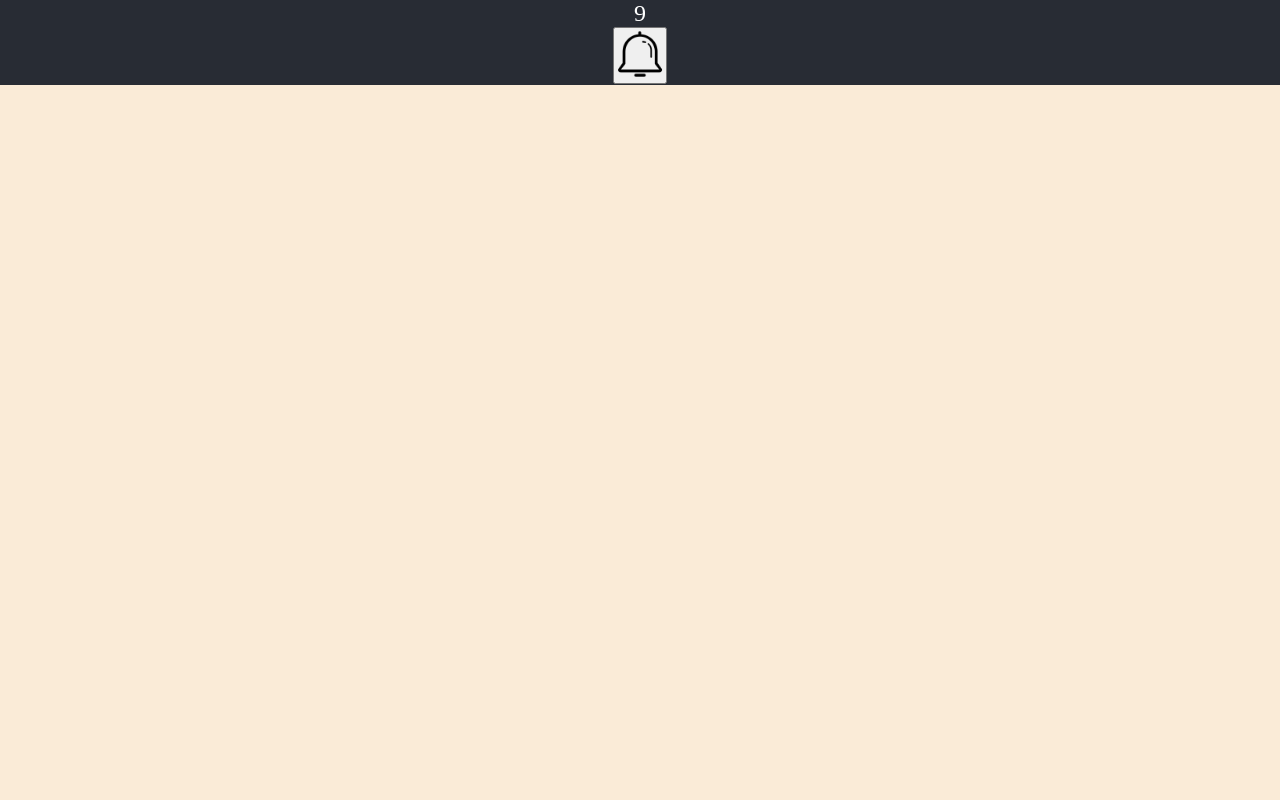
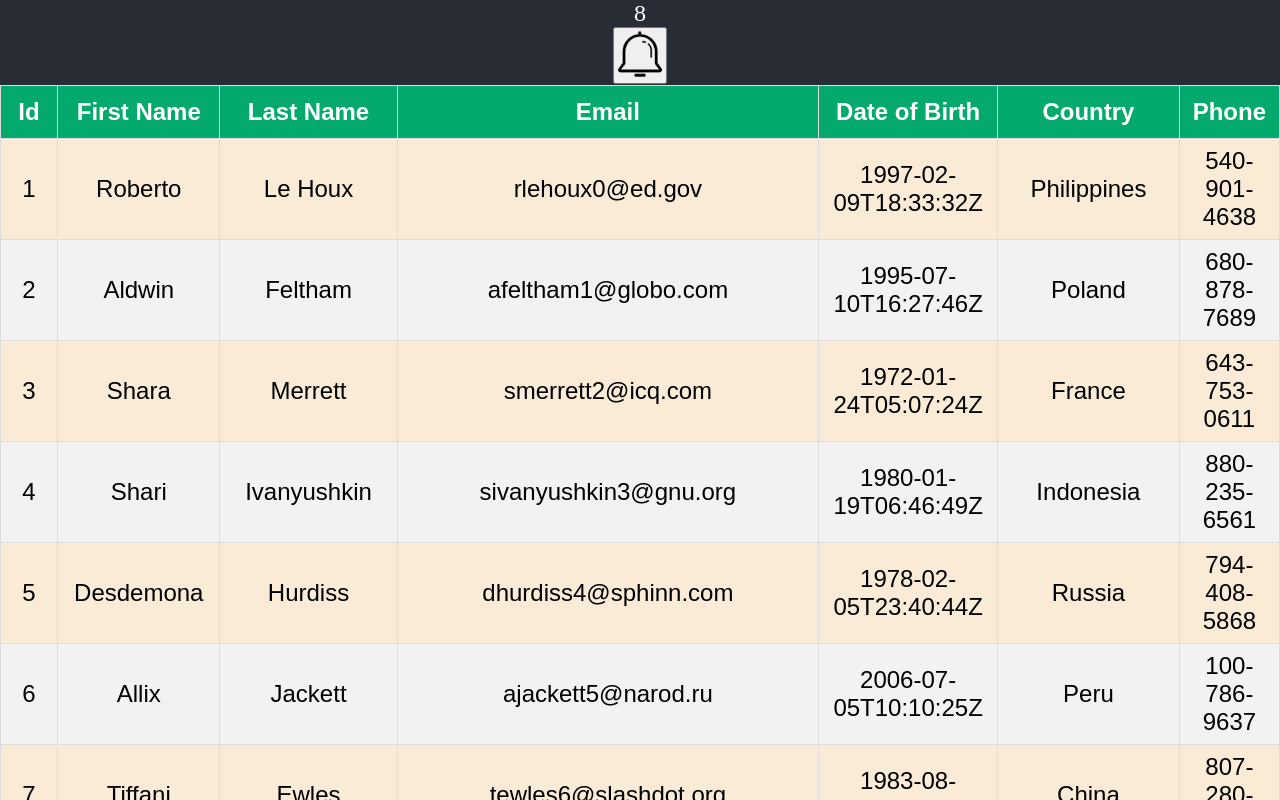
Before and after one commit to just-omar/notifier, a React (Create React App) app: page / in a window 1280 px wide. Shown: the top 800 px of the page. Built offline with nearby package versions, Linux system fonts and the light colour scheme.

Commit message:
grouping

```diff
--- a/src/App.jsx
+++ b/src/App.jsx
@@ -1,9 +1,11 @@
 import Bell from "./components/Bell";
+import Table from "./components/Table";
 
 function App() {
   return (
     <div className="App">
       <Bell />
+      <Table />
     </div>
   );
 }
--- a/src/components/Table.jsx
+++ b/src/components/Table.jsx
@@ -1,19 +1,25 @@
 import React, { useMemo } from "react";
 import { useTable } from "react-table";
-import MOCK_DATA from "../../public/MOCK_DATA.json";
-import { COLUMNS } from "./columns";
+import MOCK_DATA from "./MOCK_DATA.json";
+import { COLUMNS, GROUPED_COLUMNS } from "./columns";
+import "./table.css";
 
 const Table = () => {
   const memoizedColumns = useMemo(() => COLUMNS, []);
   const memoizedData = useMemo(() => MOCK_DATA, []);
 
-  const tableInstance = useTable({
+  const {
+    getTableProps,
+    getTableBodyProps,
+    headerGroups,
+    rows,
+    prepareRow,
+    footerGroups,
+  } = useTable({
     columns: memoizedColumns,
     data: memoizedData,
   });
 
-  const { getTableProps, getTableBodyProps, headerGroups, rows, prepareRow } =
-    tableInstance;
   return (
     <table {...getTableProps()}>
       <thead>
@@ -37,6 +43,15 @@ const Table = () => {
           );
         })}
       </tbody>
+      <tfoot>
+        {footerGroups.map((fGroup) => (
+          <tr {...fGroup.getFooterGroupProps()}>
+            {fGroup.headers.map((column) => (
+              <td {...column.getFooterProps}>{column.render("Footer")}</td>
+            ))}
+          </tr>
+        ))}
+      </tfoot>
     </table>
   );
 };
--- a/src/components/columns.js
+++ b/src/components/columns.js
@@ -1,35 +1,87 @@
 export const COLUMNS = [
   {
     Header: "Id",
+    Footer: "Id",
     accessor: "id",
   },
   {
     Header: "First Name",
+    Footer: "First Name",
     accessor: "first_name",
   },
   {
     Header: "Last Name",
+    Footer: "Last Name",
     accessor: "last_name",
   },
   {
     Header: "Email",
+    Footer: "Email",
     accessor: "email",
   },
   {
     Header: "Date of Birth",
+    Footer: "Date of Birth",
     accessor: "date_of_birth",
   },
-  ,
-  //   {
-  //     Header: "Age",
-  //     accessor: "age",
-  //   }
   {
     Header: "Country",
+    Footer: "Country",
     accessor: "country",
   },
   {
     Header: "Phone",
+    Footer: "Phone",
     accessor: "phone",
   },
 ];
+
+export const GROUPED_COLUMNS = [
+  {
+    Header: "Id",
+    Footer: "Id",
+    accessor: "id",
+  },
+  {
+    Header: "Name",
+    Footer: "Name",
+    columns: [
+      {
+        Header: "First Name",
+        Footer: "First Name",
+        accessor: "first_name",
+      },
+      {
+        Header: "Last Name",
+        Footer: "Last Name",
+        accessor: "last_name",
+      },
+    ],
+  },
+  {
+    Header: "Info",
+    Footer: "Info",
+    columns: [
+      {
+        Header: "Email",
+        Footer: "Email",
+        accessor: "email",
+      },
+      {
+        Header: "Date of Birth",
+        Footer: "Date of Birth",
+        accessor: "date_of_birth",
+      },
+      {
+        Header: "Country",
+        Footer: "Country",
+        accessor: "country",
+      },
+      {
+        Header: "Phone",
+        Footer: "Phone",
+        accessor: "phone",
+      },
+    ],
+  },
+];
--- a/src/components/table.css
+++ b/src/components/table.css
@@ -18,7 +18,8 @@ table tr:hover {
   background-color: #ddd;
 }
 
-table th {
+table th,
+tfoot td {
   padding-top: 12px;
   padding-bottom: 12px;
   text-align: center;
```
Also changed, not shown: src/components/MOCK_DATA.json (renamed from public/MOCK_DATA.json).
